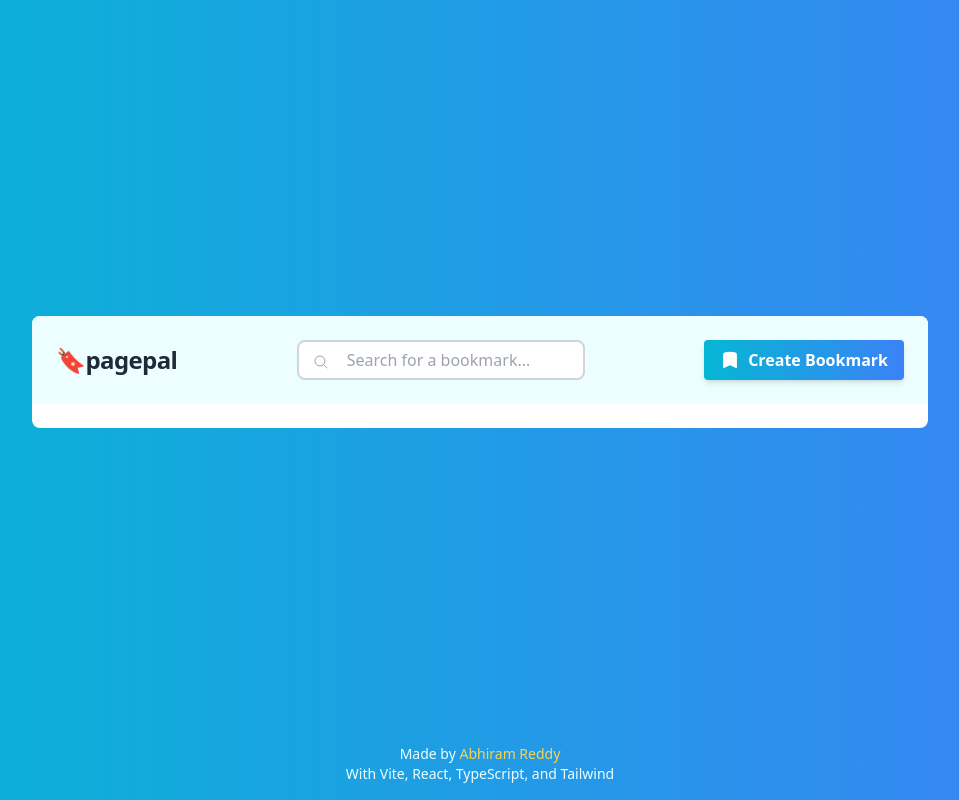
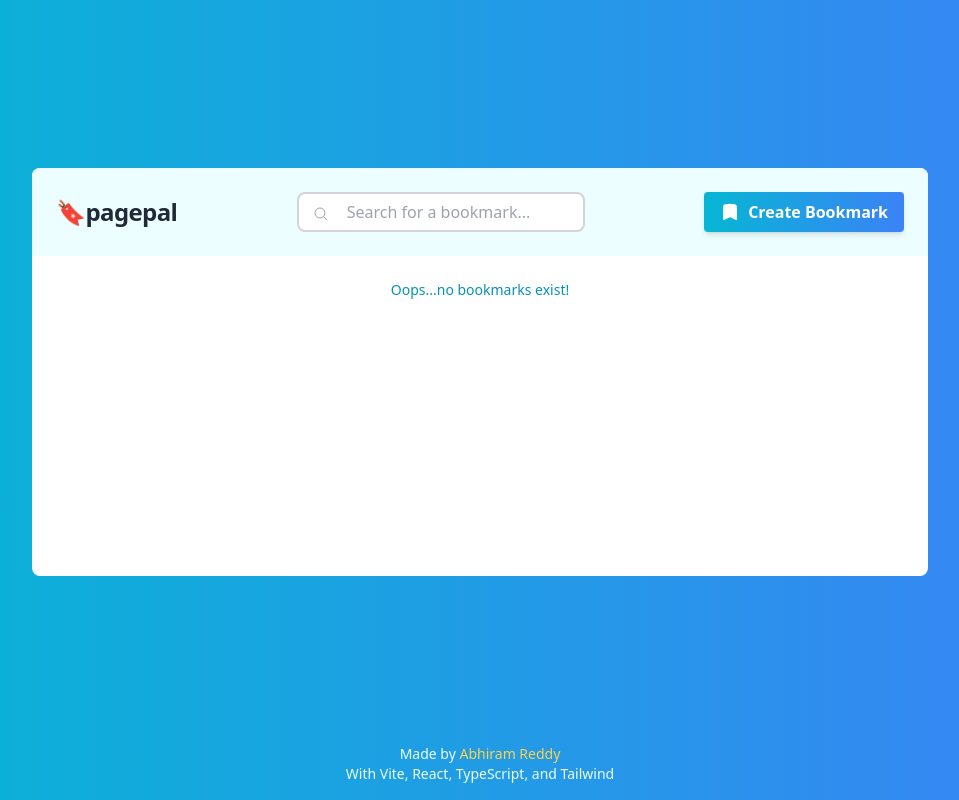
Before and after one commit to nrabhiram/pagepal, a React (Vite) app: page / in a window 1280 px wide. Shown: the whole page, without its empty margins (160-1119 px from the left). Built offline with nearby package versions, Linux system fonts and the light colour scheme.

Commit message:
bookmark list conditional empty msg

```diff
--- a/src/components/bookmark/BookmarkList.module.css
+++ b/src/components/bookmark/BookmarkList.module.css
@@ -1,3 +1,3 @@
 .container {
-    @apply max-h-[60vh] w-full overflow-y-scroll rounded-b-lg px-6 pb-6;
+    @apply max-h-[60vh] min-h-[40vh] w-full overflow-y-scroll rounded-b-lg p-6;
 }
--- a/src/components/bookmark/BookmarkList.tsx
+++ b/src/components/bookmark/BookmarkList.tsx
@@ -15,6 +15,9 @@ export const BookmarkList = () => {
   return (
     <div className={styles['container']}>
       <div className="mx-1">
+        {bookmarks.length === 0 && (
+          <div className="mx-auto text-center text-cyan-600 text-sm">Oops...no bookmarks exist!</div>
+        )}
         {bookmarks.map((bookmark) => (
           <Bookmark
             bookmark={bookmark}
```
